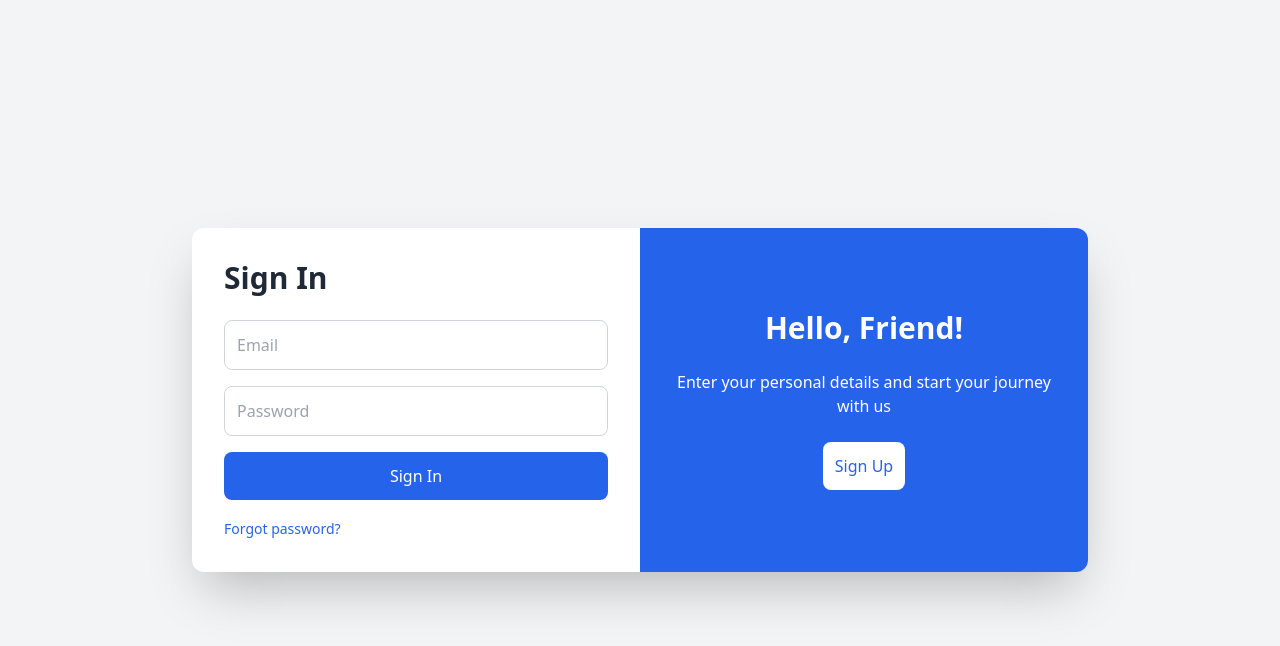
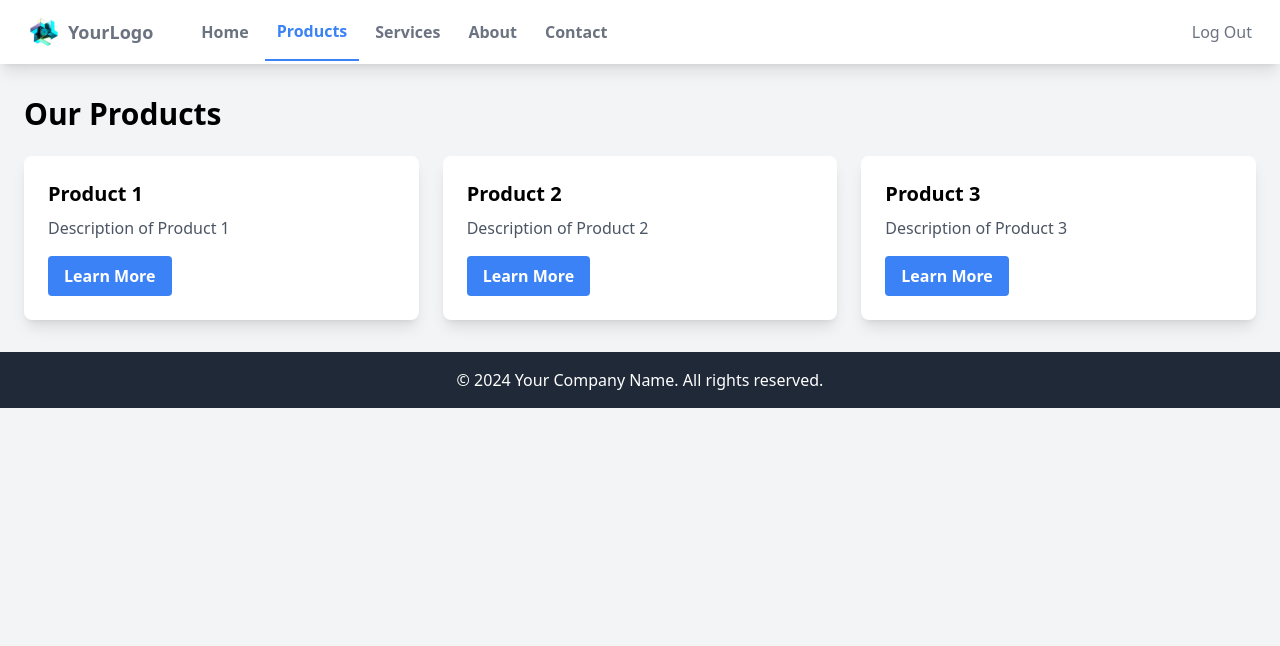
Before and after one commit to Michal391/niche-ecommerce-store-frontend, a React (Vite) app: page /products in a window 1280 px wide. Before the commit this address led to /Login. Shown: the top 646 px of the page. Built offline with nearby package versions, Linux system fonts and the light colour scheme.

Commit message:
navbar as component + product page
changed nav bar to a reusable component. Implemented it in Home and Products page. Also added temp logo

```diff
--- a/index.html
+++ b/index.html
@@ -4,7 +4,7 @@
     <meta charset="UTF-8" />
     <link rel="icon" type="image/svg+xml" href="/vite.svg" />
     <meta name="viewport" content="width=device-width, initial-scale=1.0" />
-    <title>Neche Ecom</title>
+    <title>Niche Ecom</title>
   </head>
   <body>
     <div id="root"></div>
--- a/src/App.jsx
+++ b/src/App.jsx
@@ -2,6 +2,7 @@ import React from 'react';
 import { BrowserRouter as Router, Route, Routes, Navigate } from 'react-router-dom';
 import Login from './pages/Login';
 import Home from './pages/Home'
+import Products from './pages/Products';
 
 const App = () => {
   return (
@@ -9,6 +10,7 @@ const App = () => {
       <Routes>
         <Route path="/Login" element={<Login />} />
         <Route path="/home" element={<Home />} />
+        <Route path="/products" element={<Products/>}/>
         <Route path="*" element={<Navigate to="/Login" replace />} />
       </Routes>
     </Router>
--- /dev/null
+++ b/src/components/Navbar.jsx
@@ -0,0 +1,51 @@
+import React from 'react';
+import { Link, useLocation } from 'react-router-dom';
+import logoImage from '../assets/mobile.png'; // Adjust the path as needed
+
+const Navbar = () => {
+  const location = useLocation();
+  const navItems = [
+    { name: 'Home', path: '/home' },
+    { name: 'Products', path: '/products' },
+    { name: 'Services', path: '/services' },
+    { name: 'About', path: '/about' },
+    { name: 'Contact', path: '/contact' }
+  ];
+
+  return (
+    <nav className="bg-white shadow-lg">
+      <div className="w-full mx-auto px-5">
+        <div className="flex justify-between">
+          <div className="flex space-x-7">
+            <div>
+              <Link to="/" className="flex items-center py-4 px-2">
+                <img src={logoImage} alt="Your Logo" className="h-8 w-auto mr-2" />
+                <span className="font-semibold text-gray-500 text-lg">YourLogo</span>
+              </Link>
+            </div>
+            <div className="hidden md:flex items-center space-x-1">
+              {navItems.map((item) => (
+                <Link
+                  key={item.name}
+                  to={item.path}
+                  className={`py-4 px-3 font-semibold transition duration-300 ${
+                    location.pathname === item.path
+                      ? 'text-blue-500 border-b-2 border-blue-500'
+                      : 'text-gray-500 hover:text-blue-500 hover:scale-110'
+                  }`}
+                >
+                  {item.name}
+                </Link>
+              ))}
+            </div>
+          </div>
+          <div className="hidden md:flex items-center space-x-3">
+            <Link to="/" className="py-2 px-2 font-medium text-gray-500 rounded hover:bg-blue-500 hover:text-white transition duration-300">Log Out</Link>
+          </div>
+        </div>
+      </div>
+    </nav>
+  );
+};
+
+export default Navbar;
--- a/src/pages/Home.jsx
+++ b/src/pages/Home.jsx
@@ -1,36 +1,14 @@
 import React from 'react';
-import { Link } from 'react-router-dom';
+import Navbar from '../components/Navbar';
+
 
 const Home = () => {
   return (
     <div className="min-h-screen bg-gray-100">
       {/* Navigation Bar */}
-      <nav className="bg-white shadow-lg">
-        <div className="max-w-6xl mx-auto px-4">
-          <div className="flex justify-between">
-            <div className="flex space-x-7">
-              <div>
-                <a href="#" className="flex items-center py-4 px-2">
-                  <span className="font-semibold text-gray-500 text-lg">YourLogo</span>
-                </a>
-              </div>
-              <div className="hidden md:flex items-center space-x-1">
-                <a href="#" className="py-4 px-2 text-blue-500 border-b-4 border-blue-500 font-semibold">Home</a>
-                <a href="#" className="py-4 px-2 text-gray-500 font-semibold hover:text-blue-500 transition duration-300">Products</a>
-                <a href="#" className="py-4 px-2 text-gray-500 font-semibold hover:text-blue-500 transition duration-300">Services</a>
-                <a href="#" className="py-4 px-2 text-gray-500 font-semibold hover:text-blue-500 transition duration-300">About</a>
-                <a href="#" className="py-4 px-2 text-gray-500 font-semibold hover:text-blue-500 transition duration-300">Contact</a>
-              </div>
-            </div>
-            <div className="hidden md:flex items-center space-x-3">
-              <Link to="/" className="py-2 px-2 font-medium text-gray-500 rounded hover:bg-blue-500 hover:text-white transition duration-300">Log Out</Link>
-            </div>
-          </div>
-        </div>
-      </nav>
-
+      <Navbar/>
       {/* Hero Section */}
-      <div className="bg-blue-600 text-white py-20">
+      <div className="bg-gradient-to-r from-indigo-500 from-10% via-sky-500 via-30% to-emerald-500 to-90% text-white py-20">
         <div className="container mx-auto px-6 text-center">
           <h2 className="text-4xl font-bold mb-2">Welcome to Our Platform</h2>
           <h3 className="text-2xl mb-8">Discover amazing products and services</h3>
@@ -39,7 +17,6 @@ const Home = () => {
           </button>
         </div>
       </div>
-
       {/* Content Section */}
       <div className="container mx-auto px-6 py-8">
         <div className="flex flex-wrap -mx-4">
@@ -66,7 +43,6 @@ const Home = () => {
           </div>
         </div>
       </div>
-
       {/* Footer */}
       <footer className="bg-gray-800 text-white text-center py-4">
         <p>&copy; 2024 Your Company Name. All rights reserved.</p>
--- a/src/pages/Login.jsx
+++ b/src/pages/Login.jsx
@@ -79,7 +79,7 @@ const Login = () => {
   };
 
   return (
-    <div className="flex items-center justify-center min-h-screen bg-gray-100">
+    <div className="flex items-center justify-center min-h-screen bg-gradient-to-r from-indigo-500 from-10% via-sky-500 via-30% to-emerald-500 to-90%">
       <div className="w-full max-w-4xl bg-white rounded-xl shadow-2xl overflow-hidden">
         <div className="flex flex-col md:flex-row h-full">
           <motion.div
@@ -111,7 +111,7 @@ const Login = () => {
             {message && <p className={`mt-4 text-center text-sm font-medium ${message.includes('successful') ? 'text-green-600' : 'text-red-600'}`}>{message}</p>}
           </motion.div>
           <motion.div
-            className="w-full md:w-1/2 p-8 flex flex-col justify-center bg-blue-600 text-white"
+            className="w-full md:w-1/2 p-8 flex flex-col justify-center bg-gradient-to-r from-blue-500 to-teal-400 text-white"
             initial={false}
             animate={{ x: isLogin ? 0 : '-100%' }}
             transition={{ type: 'spring', stiffness: 300, damping: 30 }}
@@ -120,13 +120,13 @@ const Login = () => {
               <div className="text-center">
                 <h2 className="text-3xl font-bold mb-6">Hello, Friend!</h2>
                 <p className="mb-6">Enter your personal details and start your journey with us</p>
-                <button onClick={toggleView} className="p-3 bg-white text-blue-600 rounded-lg hover:bg-gray-100 transition duration-300">Sign Up</button>
+                <button onClick={toggleView} className="p-3 bg-white text-blue-600 rounded-lg hover:bg-gradient-to-r from-pink-500 to-orange-500 hover:text-white transition duration-300">Sign Up</button>
               </div>
             ) : (
               <div className="text-center">
                 <h2 className="text-3xl font-bold mb-6">Welcome Back!</h2>
                 <p className="mb-6">Sign in to use our full range of features</p>
-                <button onClick={toggleView} className="p-3 bg-white text-blue-600 rounded-lg hover:bg-gray-100 transition duration-300">Sign In</button>
+                <button onClick={toggleView} className="p-3 bg-white text-blue-600 rounded-lg hover:bg-gradient-to-r from-pink-500 to-orange-500 hover:text-white transition duration-300">Sign In</button>
               </div>
             )}
           </motion.div>
--- /dev/null
+++ b/src/pages/Products.jsx
@@ -0,0 +1,47 @@
+import React from 'react';
+import Navbar from '../components/Navbar';
+
+const Products = () => {
+  return (
+    <div className="min-h-screen bg-gray-100">
+      {/* Navigation Bar */}
+      <Navbar/>
+      {/* Products Content */}
+      <div className="container mx-auto px-6 py-8">
+        <h1 className="text-3xl font-bold mb-6">Our Products</h1>
+        <div className="grid grid-cols-1 md:grid-cols-2 lg:grid-cols-3 gap-6">
+          {/* Product Card 1 */}
+          <div className="bg-white rounded-lg shadow-lg p-6">
+            <h2 className="text-xl font-bold mb-2">Product 1</h2>
+            <p className="text-gray-600 mb-4">Description of Product 1</p>
+            <button className="bg-blue-500 text-white font-bold py-2 px-4 rounded hover:bg-blue-600 transition duration-300">
+              Learn More
+            </button>
+          </div>
+          {/* Product Card 2 */}
+          <div className="bg-white rounded-lg shadow-lg p-6">
+            <h2 className="text-xl font-bold mb-2">Product 2</h2>
+            <p className="text-gray-600 mb-4">Description of Product 2</p>
+            <button className="bg-blue-500 text-white font-bold py-2 px-4 rounded hover:bg-blue-600 transition duration-300">
+              Learn More
+            </button>
+          </div>
+          {/* Product Card 3 */}
+          <div className="bg-white rounded-lg shadow-lg p-6">
+            <h2 className="text-xl font-bold mb-2">Product 3</h2>
+            <p className="text-gray-600 mb-4">Description of Product 3</p>
+            <button className="bg-blue-500 text-white font-bold py-2 px-4 rounded hover:bg-blue-600 transition duration-300">
+              Learn More
+            </button>
+          </div>
+        </div>
+      </div>
+      {/* Footer */}
+      <footer className="bg-gray-800 text-white text-center py-4 mt-auto">
+        <p>&copy; 2024 Your Company Name. All rights reserved.</p>
+      </footer>
+    </div>
+  );
+};
+
+export default Products;
```
Also changed, not shown: src/assets/mobile.png (added).
